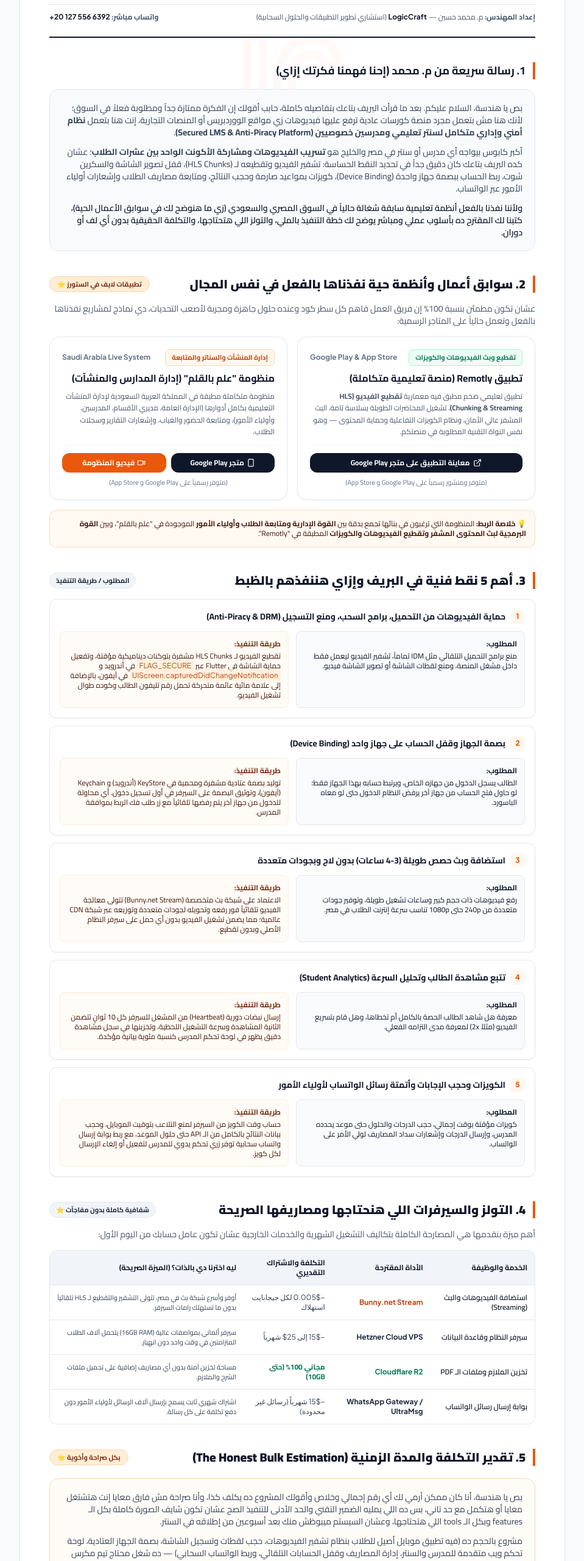
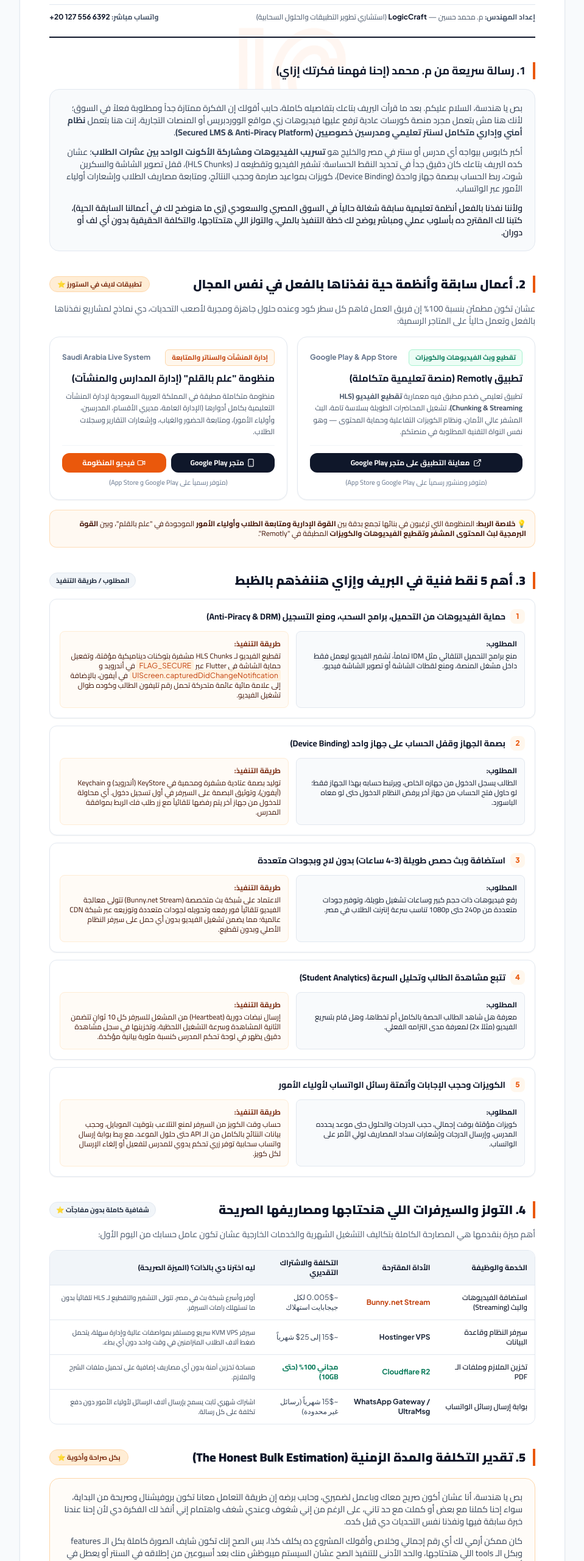
Before and after one commit to Mohamed-Husien/lms-platform-proposal, a plain HTML site: page index.html in a window 1280 px wide. Shown: the part 240-2800 px from the top of the page at 61% size, without its empty margins (160-1119 px from the left). Drawn offline with nearby package versions, Linux system fonts and the light colour scheme.

Commit message:
fix: rename portfolio to previous works, correct Hostinger VPS, refine pricing intro tone, and enhance watermark visibility

```diff
--- a/index.html
+++ b/index.html
@@ -87,7 +87,7 @@
 
   <!-- Global Fixed Watermark (Always visibly centered across all pages while scrolling) -->
   <div class="fixed inset-0 flex items-center justify-center pointer-events-none select-none z-10 overflow-hidden">
-    <img src="assets/watermark.png" alt="LogicCraft Watermark" class="w-[280px] sm:w-[440px] object-contain opacity-[0.035] mix-blend-multiply">
+    <img src="assets/watermark.png" alt="LogicCraft Watermark" class="w-[320px] sm:w-[480px] object-contain opacity-[0.055] contrast-125 mix-blend-multiply">
   </div>
 
   <!-- Floating Action Bar (Top Left) -->
@@ -148,7 +148,7 @@
           أكبر كابوس بيواجه أي مدرس أو سنتر في مصر والخليج هو <strong>تسريب الفيديوهات ومشاركة الأكونت الواحد بين عشرات الطلاب</strong>؛ عشان كده البريف بتاعك كان دقيق جداً في تحديد النقط الحساسة: تشفير الفيديو وتقطيعه لـ (HLS Chunks)، قفل تصوير الشاشة والسكرين شوت، ربط الحساب ببصمة جهاز واحدة (Device Binding)، كويزات بمواعيد صارمة وحجب النتائج، ومتابعة مصاريف الطلاب وإشعارات أولياء الأمور عبر الواتساب.
         </p>
         <p class="font-semibold text-slate-900">
-          ولأننا نفذنا بالفعل أنظمة تعليمية سابقة شغالة حالياً في السوق المصري والسعودي (زي ما هنوضح لك في سوابق الأعمال الحية)، كتبنا لك المقترح ده بأسلوب عملي ومباشر يوضح لك خطة التنفيذ بالملي، والتولز اللي هتحتاجها، والتكلفة الحقيقية بدون أي لف أو دوران.
+          ولأننا نفذنا بالفعل أنظمة تعليمية سابقة شغالة حالياً في السوق المصري والسعودي (زي ما هنوضح لك في أعمالنا السابقة الحية)، كتبنا لك المقترح ده بأسلوب عملي ومباشر يوضح لك خطة التنفيذ بالملي، والتولز اللي هتحتاجها، والتكلفة الحقيقية بدون أي لف أو دوران.
         </p>
       </div>
     </section>
@@ -157,7 +157,7 @@
     <section class="relative z-10 space-y-4">
       <div class="flex items-center justify-between gap-2 border-r-4 border-orange-600 pr-3">
         <h2 class="text-slate-900 font-black text-lg sm:text-xl">
-          2. سوابق أعمال وأنظمة حية نفذناها بالفعل في نفس المجال
+          2. أعمال سابقة وأنظمة حية نفذناها بالفعل في نفس المجال
         </h2>
         <span class="text-[11px] font-bold px-3 py-1 rounded-full bg-orange-100 text-orange-900 border border-orange-200 shrink-0 whitespace-nowrap">
           تطبيقات لايف في الستورز ⭐
@@ -383,9 +383,9 @@
             </tr>
             <tr>
               <td class="p-3 font-semibold text-slate-900">سيرفر النظام وقاعدة البيانات</td>
-              <td class="p-3 font-bold text-slate-800 font-latin">Hetzner Cloud VPS</td>
+              <td class="p-3 font-bold text-slate-800 font-latin">Hostinger VPS</td>
               <td class="p-3 font-latin">~15$ إلى 25$ شهرياً</td>
-              <td class="p-3 text-[11px]">سيرفر ألماني بمواصفات عالية (16GB RAM) يتحمل آلاف الطلاب المتزامنين في وقت واحد دون انهيار.</td>
+              <td class="p-3 text-[11px]">سيرفر KVM VPS سريع ومستقر بمواصفات عالية وإدارة سهلة، يتحمل ضغط آلاف الطلاب المتزامنين في وقت واحد دون أي بطء.</td>
             </tr>
             <tr>
               <td class="p-3 font-semibold text-slate-900">تخزين الملازم وملفات الـ PDF</td>
@@ -418,7 +418,10 @@
       <!-- Conversational intro card -->
       <div class="p-5 bg-orange-50/40 border border-orange-200 rounded-2xl space-y-3 text-xs sm:text-sm text-slate-700 leading-relaxed">
         <p>
-          بص يا هندسة، أنا كان ممكن أرمي لك أي رقم إجمالي وخلاص وأقولك المشروع ده يكلف كذا، وأنا صراحة مش فارق معايا إنت هتشتغل معايا أو هتكمل مع حد تاني، بس ده اللي يمليه الضمير التقني والحد الأدنى للتنفيذ الصح عشان تكون شايف الصورة كاملة بكل الـ features وبكل الـ tools اللي هتحتاجها، وعشان السيستم ميبوظش منك بعد أسبوعين من إطلاقه في السنتر.
+          بص يا هندسة، أنا عشان أكون صريح معاك وباعمل لضميري، وحابب برضه إن طريقة التعامل معانا تكون بروفيشنال وصريحة من البداية، سواء إحنا كملنا مع بعض أو كملت مع حد تاني، على الرغم من إني شغوف وعندي شغف واهتمام إني أنفذ لك الفكرة دي لأن إحنا عندنا خبرة سابقة فيها ونفذنا نفس التحديات دي قبل كده.
+        </p>
+        <p>
+          كان ممكن أرمي لك أي رقم إجمالي وخلاص وأقولك المشروع ده يكلف كذا، بس الصح إنك تكون شايف الصورة كاملة بكل الـ features وبكل الـ tools اللي هتحتاجها، والحد الأدنى للتنفيذ الصح عشان السيستم ميبوظش منك بعد أسبوعين من إطلاقه في السنتر أو يعطل في أوقات ضغط الامتحانات والحصص.
         </p>
         <p>
           مشروع بالحجم ده (فيه تطبيق موبايل أصيل للطلاب بنظام تشفير الفيديوهات، حجب لقطات وتسجيل الشاشة، بصمة الجهاز العتادية، لوحة تحكم ويب متقدمة للمدرس والسنتر، إدارة المصاريف وقفل الحسابات التلقائي، وربط الواتساب السحابي) — ده شغل محتاج تيم مكرس من 4 مهندسين متخصصين:
@@ -513,7 +516,7 @@
             <span>حسابات سحابية باسم العميل</span>
           </div>
           <p class="text-slate-600 leading-relaxed">
-            فتح ونقل كامل الحسابات السحابية (Bunny Stream, Hetzner, Cloudflare) باسم المدرس أو السنتر رسمياً وبتحكم كامل.
+            فتح ونقل كامل الحسابات السحابية (Bunny Stream, Hostinger, Cloudflare) باسم المدرس أو السنتر رسمياً وبتحكم كامل.
           </p>
         </div>
       </div>
```
